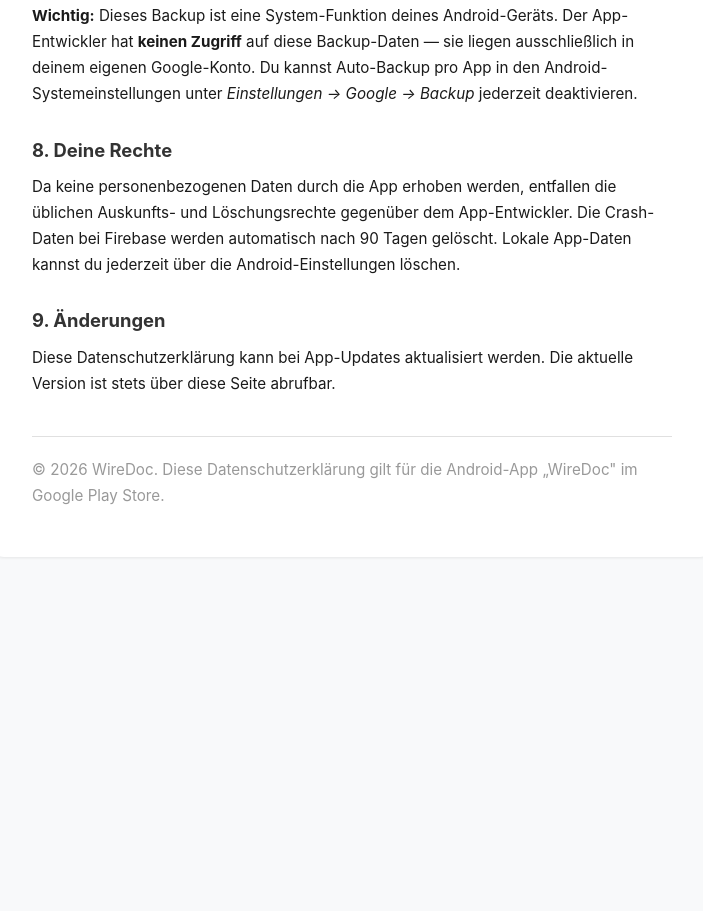
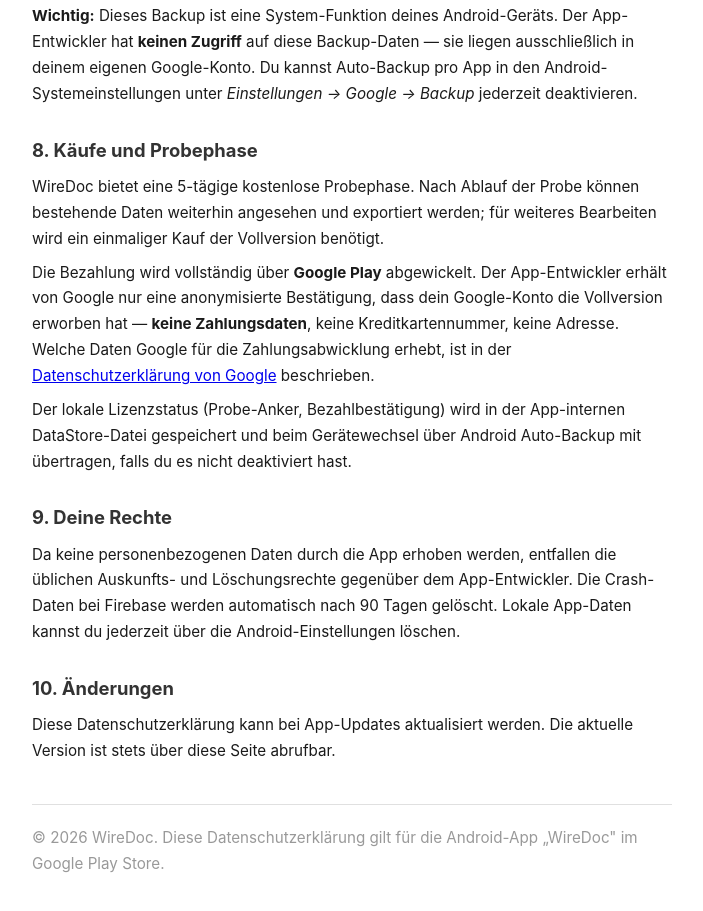
Before and after one commit to simonstuefer/wiredoc-privacy, a plain HTML site: page index.html in a window 1280 px wide. Shown: the part 1556-2467 px from the top of the page, without its empty margins (288-991 px from the left). Before the commit the page ends 2137 px from the top, so only its background shows below. Drawn offline with Linux system fonts and the light colour scheme.

Commit message:
Update index.html
Add purchase section

```diff
--- a/index.html
+++ b/index.html
@@ -91,10 +91,15 @@
     <p>Wenn Android Auto-Backup auf deinem Gerät aktiviert ist (Standard bei den meisten Android-Geräten), sichert das Android-Betriebssystem diese Inhalte automatisch verschlüsselt in deinem persönlichen Google-Konto. Damit gehen deine Daten beim Gerätewechsel oder nach Neuinstallation nicht verloren.</p>
     <p><strong>Wichtig:</strong> Dieses Backup ist eine System-Funktion deines Android-Geräts. Der App-Entwickler hat <strong>keinen Zugriff</strong> auf diese Backup-Daten — sie liegen ausschließlich in deinem eigenen Google-Konto. Du kannst Auto-Backup pro App in den Android-Systemeinstellungen unter <em>Einstellungen → Google → Backup</em> jederzeit deaktivieren.</p>
 
-    <h2>8. Deine Rechte</h2>
+    <h2>8. Käufe und Probephase</h2>
+    <p>WireDoc bietet eine 5-tägige kostenlose Probephase. Nach Ablauf der Probe können bestehende Daten weiterhin angesehen und exportiert werden; für weiteres Bearbeiten wird ein einmaliger Kauf der Vollversion benötigt.</p>
+    <p>Die Bezahlung wird vollständig über <strong>Google Play</strong> abgewickelt. Der App-Entwickler erhält von Google nur eine anonymisierte Bestätigung, dass dein Google-Konto die Vollversion erworben hat — <strong>keine Zahlungsdaten</strong>, keine Kreditkartennummer, keine Adresse. Welche Daten Google für die Zahlungsabwicklung erhebt, ist in der <a href="https://policies.google.com/privacy" target="_blank">Datenschutzerklärung von Google</a> beschrieben.</p>
+    <p>Der lokale Lizenzstatus (Probe-Anker, Bezahlbestätigung) wird in der App-internen DataStore-Datei gespeichert und beim Gerätewechsel über Android Auto-Backup mit übertragen, falls du es nicht deaktiviert hast.</p>
+
+    <h2>9. Deine Rechte</h2>
     <p>Da keine personenbezogenen Daten durch die App erhoben werden, entfallen die üblichen Auskunfts- und Löschungsrechte gegenüber dem App-Entwickler. Die Crash-Daten bei Firebase werden automatisch nach 90 Tagen gelöscht. Lokale App-Daten kannst du jederzeit über die Android-Einstellungen löschen.</p>
 
-    <h2>9. Änderungen</h2>
+    <h2>10. Änderungen</h2>
     <p>Diese Datenschutzerklärung kann bei App-Updates aktualisiert werden. Die aktuelle Version ist stets über diese Seite abrufbar.</p>
 
     <div class="footer">
```
